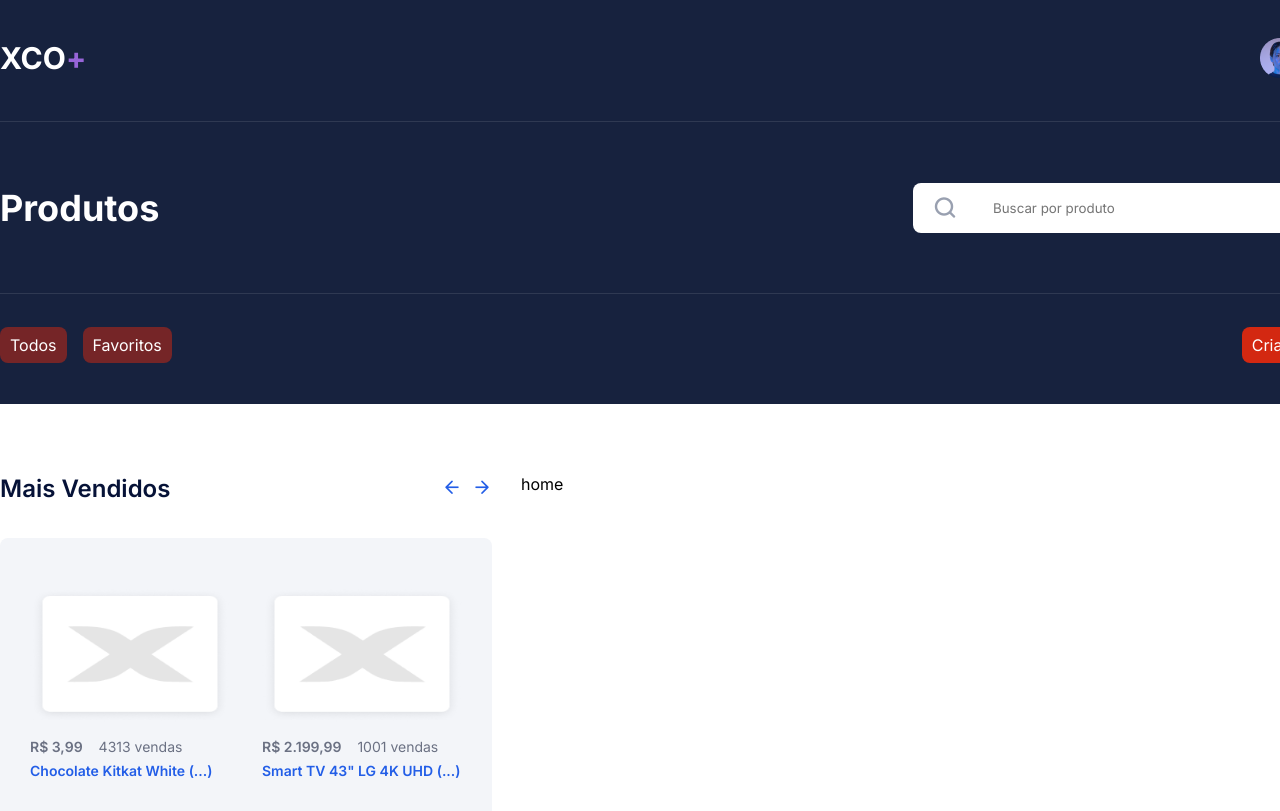
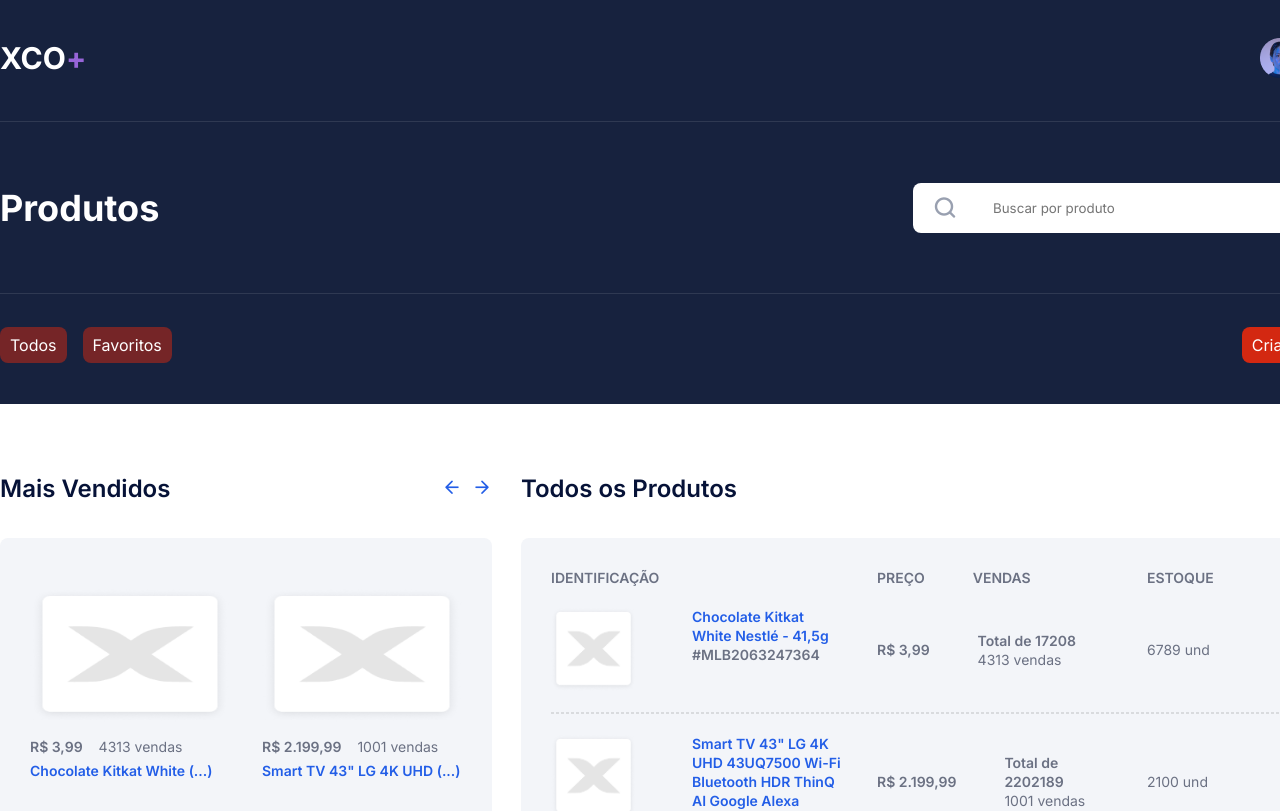
Before and after one commit to tinelli22/test-xcommerce, a Next.js app: page / in a window 1280 px wide. Shown: the top 811 px of the page. Built offline with nearby package versions, Linux system fonts and the light colour scheme.

Commit message:
change style on product layout line

```diff
--- a/src/components/header/header.tsx
+++ b/src/components/header/header.tsx
@@ -45,6 +45,9 @@ export default function Header() {
       if(!resp) throw Error("Erro no servidor!");
 
       feedback('Cadastrado com sucesso!', 'success')
+      setTimeout(() => {
+        location.reload()
+      }, 2000);
     } catch (err) {
       console.error(err);
       feedback(err as string, 'error');
@@ -52,11 +55,13 @@ export default function Header() {
   }
 
   const feedback = (msg: string, status: feedbackStatus) => {
+
     messageRef.current!.classList.add(status);
     messageRef.current!.innerHTML = msg;
 
     setTimeout(() => {
-      location.reload()
+      messageRef.current!.classList.remove(status);
+      messageRef.current!.innerHTML = '';
     }, 4000);
   }
 
--- a/src/components/layout/layout.module.css
+++ b/src/components/layout/layout.module.css
@@ -8,12 +8,3 @@
     display: flex;
     flex-direction: column;
 }
-
-.alignRight {
-    text-align: right;
-   font-weight: 500;
-   font-size: 0.875rem;
-   line-height: 1.063rem;
-   color: #636363;
-   margin-top: 0.714rem;
-}
--- a/src/components/layout/layout.tsx
+++ b/src/components/layout/layout.tsx
@@ -1,78 +1,15 @@
-import { useEffect, useState } from "react";
-import {
-  InitialPaginationProductApi,
-  PaginationProductApi,
-} from "../../pages/api/productsApi";
-import { getProductsService } from "../../services/productService";
 import styles from "./layout.module.css";
 
 import Container from "../container/container";
 import Header from "../header/header";
 import Modal from "../modal/modal";
-import Products from "../products/products";
-import Table from "../table/table";
-import { ProductModelLayout } from "../product/product";
+import ProductsPagination from "../productsPagination/productsPagination";
 
 type LayoutType = {
   children: React.ReactNode;
 };
 
-type aux = Omit<PaginationProductApi, "data">;
-type CustomPaginationProductApi = {
-  data: ProductModelLayout[];
-} & aux;
-
-type Messages = "Carregando dados..." | "Ops.. Erro ao recuperar dados!";
-
 export default function Layout({ children }: LayoutType) {
-  const [data, setData] = useState<CustomPaginationProductApi | null>(null);
-  const [message, setMessage] = useState<Messages>("Carregando dados...");
-
-  const fetchData = async (config?: InitialPaginationProductApi) => {
-    let conf = config;
-
-    if (!conf) {
-      conf = {
-        page: 1,
-        limit: 6,
-        orderSales: true,
-      };
-    }
-
-    let resp = await getProductsService(conf);
-    if (!resp) setMessage("Ops.. Erro ao recuperar dados!");
-    else {
-      const mappData = resp!.data.map((p) => {
-        return {
-          ...p,
-          layout: "columns",
-        } as ProductModelLayout;
-      });
-
-      resp!.data = mappData;
-
-      setData(resp);
-    }
-  };
-
-  useEffect(() => {
-    fetchData();
-  }, []);
-
-  const onNextPag = () => {
-    if (!data) return;
-
-    const next = data.page + 1;
-    if (next > data.finalPage) return;
-
-    fetchData({
-      limit: data.limit,
-      page: next,
-      orderSales: true,
-    });
-  };
-
-  const onPrevPag = () => {};
 
   return (
     <>
@@ -80,23 +17,7 @@ export default function Layout({ children }: LayoutType) {
       <main>
         <Container>
           <div className={styles.wrapperContent}>
-            {data ? (
-              <div className={styles.wrapperTable}>
-                <Table
-                  layout="columns"
-                  title="Mais Vendidos"
-                  onNext={onNextPag}
-                  onPrev={onPrevPag}
-                >
-                  <Products products={data.data} />
-                </Table>
-                <p className={styles.alignRight}>
-                  Página {data.page} de {data.finalPage}
-                </p>
-              </div>
-            ) : (
-              <p>{message}</p>
-            )}
+            <ProductsPagination title="Mais Vendidos" config={{limit: 6, orderSales: true, page: 1}} layout="columns"><></></ProductsPagination>
             {children}
           </div>
         </Container>
--- a/src/components/product/product.module.css
+++ b/src/components/product/product.module.css
@@ -1,12 +1,21 @@
 .main {
-  display: flex;
-  flex-wrap: wrap;
-  align-items: center;
+  display: grid;
+  grid-template-columns: var(--template-table-columns);
   width: 100%;
   padding: 1.25rem 0 0;
 }
 
-.main::after {
+.main.line:first-of-type {
+  padding: 0;
+}
+
+.line:last-of-type::after,
+.main.line::after {
+  display: none;
+}
+
+
+.line::after {
   content: "";
   display: block;
   width: 100%;
@@ -35,7 +44,8 @@
 }
 
 .col-1 {
-  padding: 0 2.625rem 0 1.813rem;
+  padding: 0 2rem;
+
 }
 
 .col-2 {
@@ -57,15 +67,12 @@
 }
 
 .main.columns {
+  display: flex;
   flex-wrap: nowrap;
   flex-direction: column;
   align-items: flex-start;
   width: 200px;
   cursor: pointer;
-}
-
-.main.columns::after {
-  display: none;
 }
 
 .main.columns:hover > * {
--- a/src/components/product/product.tsx
+++ b/src/components/product/product.tsx
@@ -54,6 +54,7 @@ export default function Product({
   }
 
   return (
+    <>
       <div className={classNames(styles["main"], styles[layout])}>
         <Image src={prodImg} alt="image" className={styles["img"]} />
         <div className={styles["col-1"]}>
@@ -89,5 +90,7 @@ export default function Product({
           </div>
         </div>
       </div>
+      {layout === 'line' && <p className={styles.line}></p>}
+    </>
   );
 }
--- a/src/components/products/products.tsx
+++ /dev/null
@@ -1,20 +0,0 @@
-import LayoutTypes from "../../types/LayoutType";
-import Product, { ProductModelLayout } from "../product/product";
-
-interface ProductsModel {
-  products: ProductModelLayout[];
-}
-
-export default function Products({ products }: ProductsModel) {
-  return (
-    <>
-      {products.map((prod, index) => {
-        return (
-          <li key={index}>
-            <Product {...prod} />
-          </li>
-        );
-      })}
-    </>
-  );
-}
--- /dev/null
+++ b/src/components/productsPagination/productsPagination.module.css
@@ -0,0 +1,4 @@
+.header {
+    display: grid;
+    grid-template-columns: var(--template-table-columns);
+}
--- /dev/null
+++ b/src/components/productsPagination/productsPagination.tsx
@@ -0,0 +1,160 @@
+import { forwardRef, useEffect, useImperativeHandle, useState } from "react";
+import {
+  InitialPaginationProductApi,
+  PaginationProductApi,
+} from "../../pages/api/productsApi";
+import { getProductsService } from "../../services/productService";
+import LayoutTypes from "../../types/LayoutType";
+import Product, { ProductModelLayout } from "../product/product";
+import Table from "../table/table";
+
+import styles from "./productsPagination.module.css";
+import stylesProductComponent from "../product/product.module.css";
+import classNames from "classnames";
+
+interface ProductsPaginationModel {
+  config: InitialPaginationProductApi;
+  layout: LayoutTypes;
+  title: string;
+}
+
+type aux = Omit<PaginationProductApi, "data">;
+type CustomPaginationProductApi = {
+  data: ProductModelLayout[];
+} & aux;
+
+type MessagesLoadingTable =
+  | "Carregando dados..."
+  | "Ops.. Erro ao recuperar dados!";
+
+export type ProductsPaginationFunctions = {
+  fetchDataWithSearch: (con: InitialPaginationProductApi) => void;
+};
+
+const ProductsPagination = forwardRef<
+  ProductsPaginationFunctions,
+  ProductsPaginationModel
+>((props, ref) => {
+  const { config, layout, title } = props;
+
+  useImperativeHandle(ref, () => ({
+    fetchDataWithSearch(con) {
+      fetchData(con);
+    },
+  }));
+
+  const [data, setData] = useState<CustomPaginationProductApi | null>(null);
+  const [message, setMessage] = useState<MessagesLoadingTable>(
+    "Carregando dados..."
+  );
+
+  const fetchData = async (conf?: InitialPaginationProductApi) => {
+    let c = conf;
+
+    if (!c) {
+      c = config;
+    }
+
+    let resp = await getProductsService(c);
+    if (!resp) setMessage("Ops.. Erro ao recuperar dados!");
+    else {
+      const mappData = resp!.data.map((p) => {
+        return {
+          ...p,
+          layout,
+        } as ProductModelLayout;
+      });
+
+      resp!.data = mappData;
+
+      setData(resp);
+    }
+  };
+
+  useEffect(() => {
+    fetchData();
+  }, []);
+
+  const onNextPag = () => {
+    if (!data) return;
+
+    const next = data.page + 1;
+    if (next > data.finalPage) return;
+
+    fetchData({
+      limit: data.limit,
+      page: next,
+      orderSales: true,
+    });
+  };
+
+  const onPrevPag = () => {
+    if (!data) return;
+
+    const next = data.page - 1;
+    if (next > data.page || next <= 0) return;
+
+    fetchData({
+      limit: data.limit,
+      page: next,
+      orderSales: true,
+    });
+  };
+
+  return (
+    <>
+      {data ? (
+        <div>
+          <Table
+            layout={layout}
+            title={title}
+            onNext={onNextPag}
+            onPrev={onPrevPag}
+          >
+            {layout === "line" && (
+              <div className={styles.header}>
+                <p
+                  style={{ textTransform: "uppercase" }}
+                  className={stylesProductComponent.text}
+                >
+                  identificação
+                </p>
+                <p></p>
+                <div className={stylesProductComponent['col-2']}>
+                  <p
+                    style={{ textTransform: "uppercase" }}
+                    className={stylesProductComponent.text}
+                  >
+                    preço
+                  </p>
+                  <p
+                    style={{ textTransform: "uppercase" }}
+                    className={stylesProductComponent.text}
+                  >
+                    vendas
+                  </p>
+                </div>
+                <p
+                  style={{ textTransform: "uppercase" }}
+                  className={classNames(stylesProductComponent.text, stylesProductComponent['col-3'])}
+                >
+                  estoque
+                </p>
+              </div>
+            )}
+            {data.data.map((prod, index) => {
+              return <Product {...prod} key={index} />;
+            })}
+          </Table>
+          <p className="alignTextPaginationRight">
+            Página {data.page} de {data.finalPage}
+          </p>
+        </div>
+      ) : (
+        <p>{message}</p>
+      )}
+    </>
+  );
+});
+
+export default ProductsPagination;
--- a/src/pages/favoritos.tsx
+++ b/src/pages/favoritos.tsx
@@ -1,8 +1,5 @@
 import Head from 'next/head'
-import { useRef } from 'react'
-import Header from '../components/header/header'
-import Modal, { ModalFunctions } from '../components/modal/modal'
-import Product from '../components/product/product'
+
 
 export default function Favorites() {
 
--- a/src/pages/index.tsx
+++ b/src/pages/index.tsx
@@ -1,4 +1,5 @@
 import Head from 'next/head'
+import ProductsPagination from '../components/productsPagination/productsPagination'
 
 export default function Home() {
 
@@ -12,7 +13,7 @@ export default function Home() {
       </Head>
 
       <section>
-        home
+        <ProductsPagination title='Todos os Produtos' config={{limit: 5, orderSales: false, page: 1}} layout="line"><></></ProductsPagination>
 
       </section>
     </>
--- a/src/styles/globals.css
+++ b/src/styles/globals.css
@@ -149,3 +149,20 @@ margin-top: 14px;
 .message.success {
   color: var(--success);
 }
+
+/* products pagination classes */
+
+.alignTextPaginationRight {
+  text-align: right;
+ font-weight: 500;
+ font-size: 0.875rem;
+ line-height: 1.063rem;
+ color: #636363;
+ margin-top: 0.714rem;
+}
+
+/*----------------*/
+
+:root {
+  --template-table-columns: 109px 217px 230px 200px;
+}
```
Lines whose indentation alone changed are shown as unchanged.
